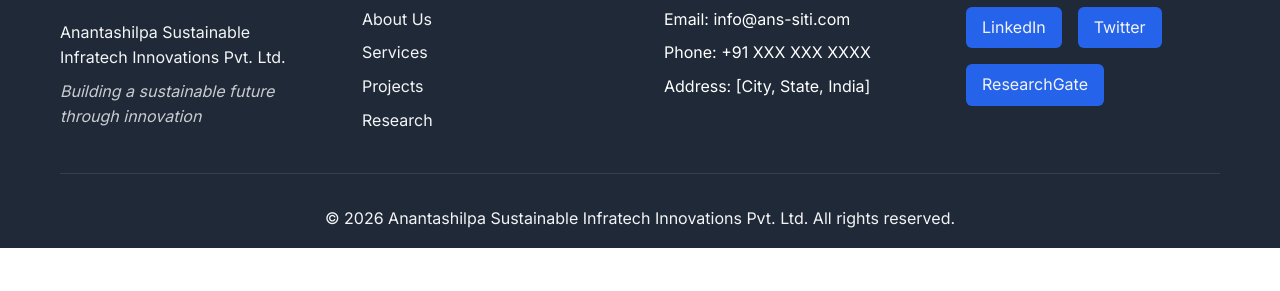
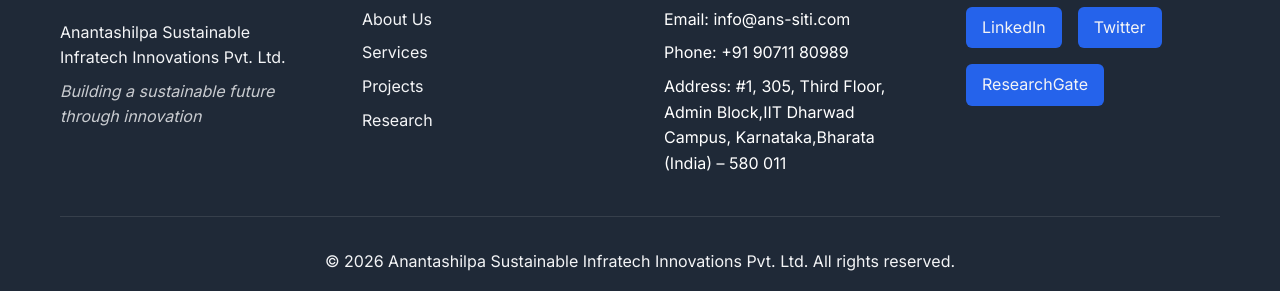
Before and after one commit to sitipvt/ans.siti, a plain HTML site: page about.html in a window 1280 px wide. Shown: the part 1297-1588 px from the top of the page. Before the commit the page ends 1545 px from the top, so only its background shows below. Drawn offline with Linux system fonts and the light colour scheme.

Commit message:
Update about.html

```diff
--- a/about.html
+++ b/about.html
@@ -291,8 +291,8 @@
                     <h4>Contact</h4>
                     <ul>
                         <li>Email: info@ans-siti.com</li>
-                        <li>Phone: +91 XXX XXX XXXX</li>
-                        <li>Address: [City, State, India]</li>
+                        <li>Phone: +91 90711 80989</li>
+                        <li>Address: #1, 305, Third Floor, Admin Block,IIT Dharwad Campus, Karnataka,Bharata (India) – 580 011</li>
                     </ul>
                 </div>
                 <div class="footer-section">
```
